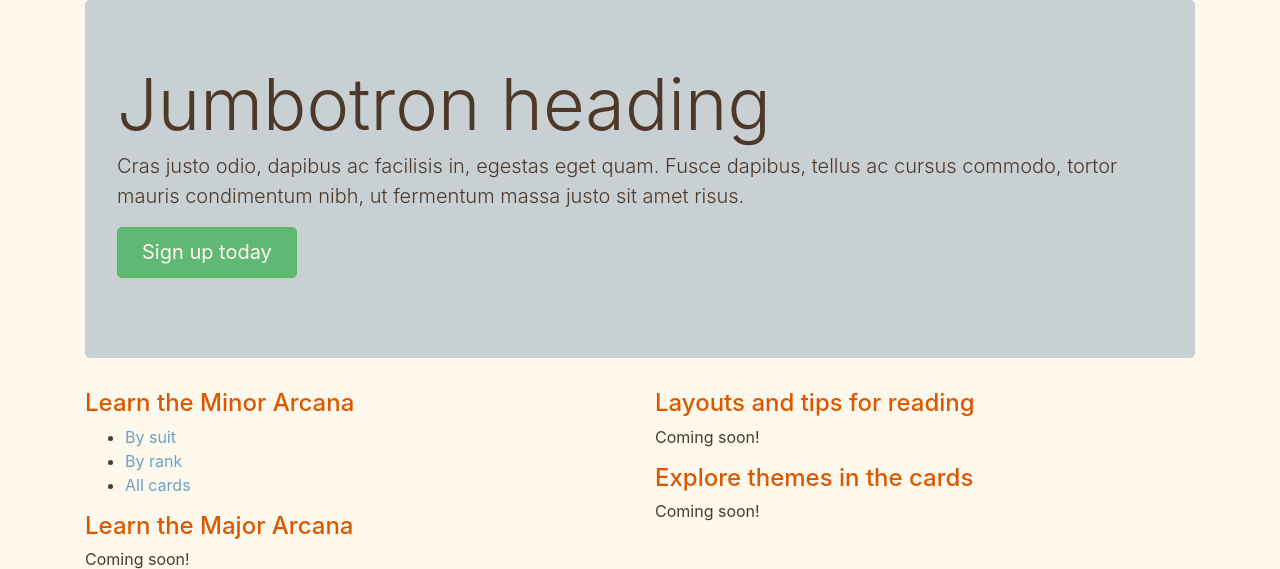
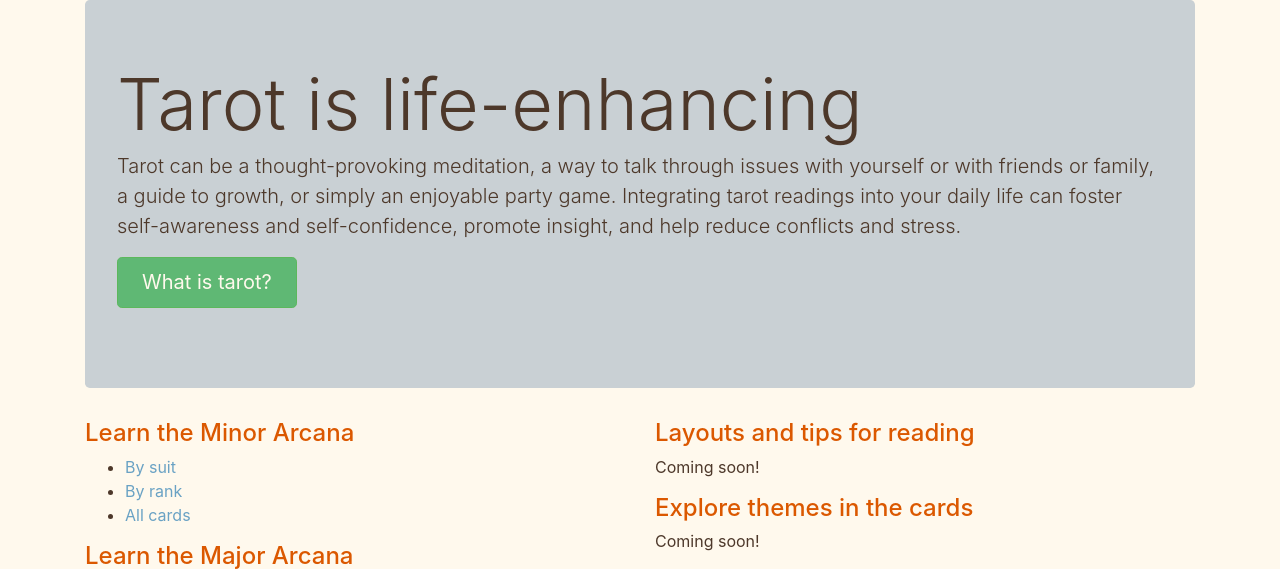
Before and after one commit to alpha-tango/tarot, a Django app: page /learn/ in a window 1280 px wide. Shown: the part 40-609 px from the top of the page. Run offline with Django 3.2, Linux system fonts and the light colour scheme; some libraries are stand-ins or nearby versions.

Commit message:
+ homepage text updates

```diff
--- a/learn/templates/learn/index.html
+++ b/learn/templates/learn/index.html
@@ -3,9 +3,9 @@
 {% block body %}
 <div class="container">
       <div class="jumbotron">
-        <h1 class="display-3">Jumbotron heading</h1>
-        <p class="lead">Cras justo odio, dapibus ac facilisis in, egestas eget quam. Fusce dapibus, tellus ac cursus commodo, tortor mauris condimentum nibh, ut fermentum massa justo sit amet risus.</p>
-        <p><a class="btn btn-lg btn-success" href="#" role="button">Sign up today</a></p>
+        <h1 class="display-3">Tarot is life-enhancing</h1>
+        <p class="lead">Tarot can be a thought-provoking meditation, a way to talk through issues with yourself or with friends or family, a guide to growth, or simply an enjoyable party game. Integrating tarot readings into your daily life can foster self-awareness and self-confidence, promote insight, and help reduce conflicts and stress.</p>
+        <p><a class="btn btn-lg btn-success" href="#" role="button">What is tarot?</a></p>
       </div>
 
       <div class="row marketing">
@@ -14,7 +14,7 @@
           <ul>
           <li><a href="{% url 'learn:suit-list' %}">By suit</a></li>
           <li><a href="{% url 'learn:rank-list' %}">By rank</a></li>
-          <li><a href="#">All cards</a></li>
+          <li><a href="{% url 'learn:minorarcana-list' %}">All cards</a></li>
           </ul>
 
           <h4>Learn the Major Arcana</h4>
@@ -28,6 +28,7 @@
           <h4>Explore themes in the cards</h4>
           <p>Coming soon!</p>
         </div>
-      </div>
+      </div><!--close row-->
+</div><!--close container-->
 
 {% endblock %}
```
